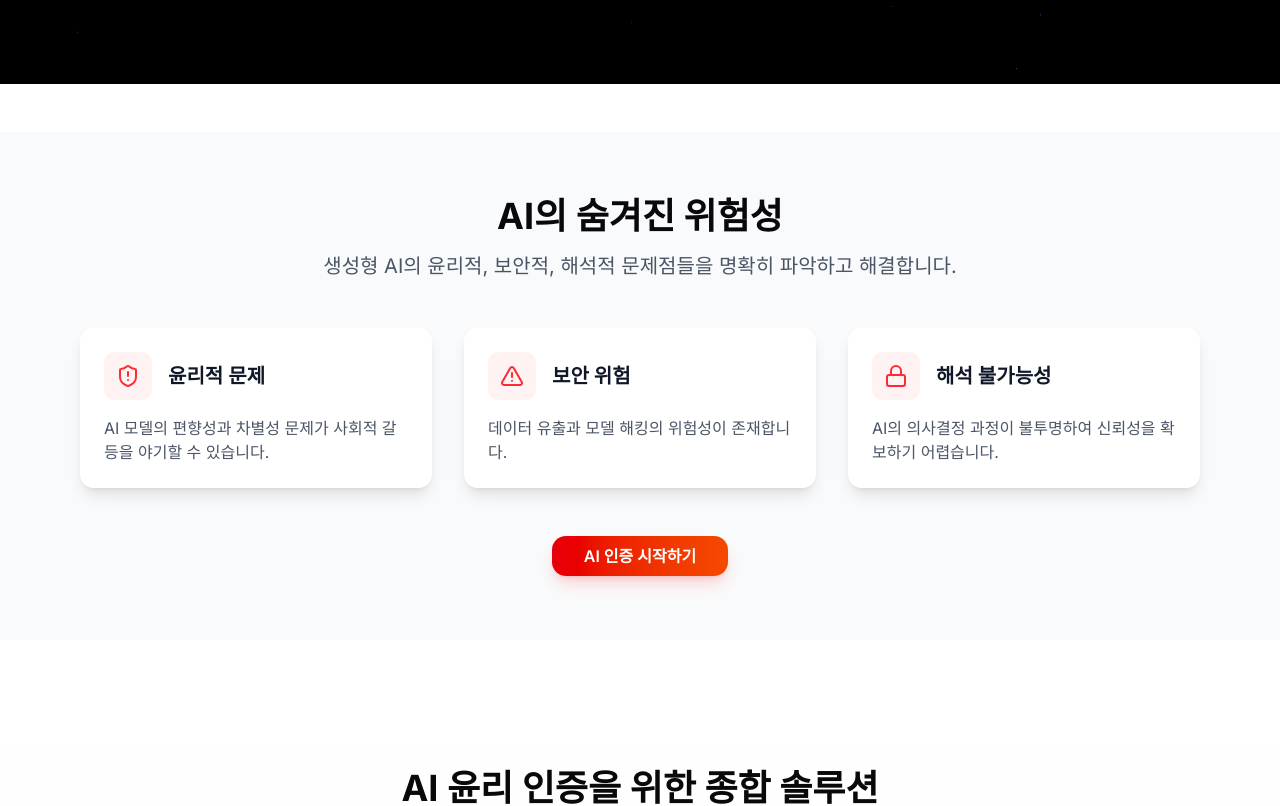
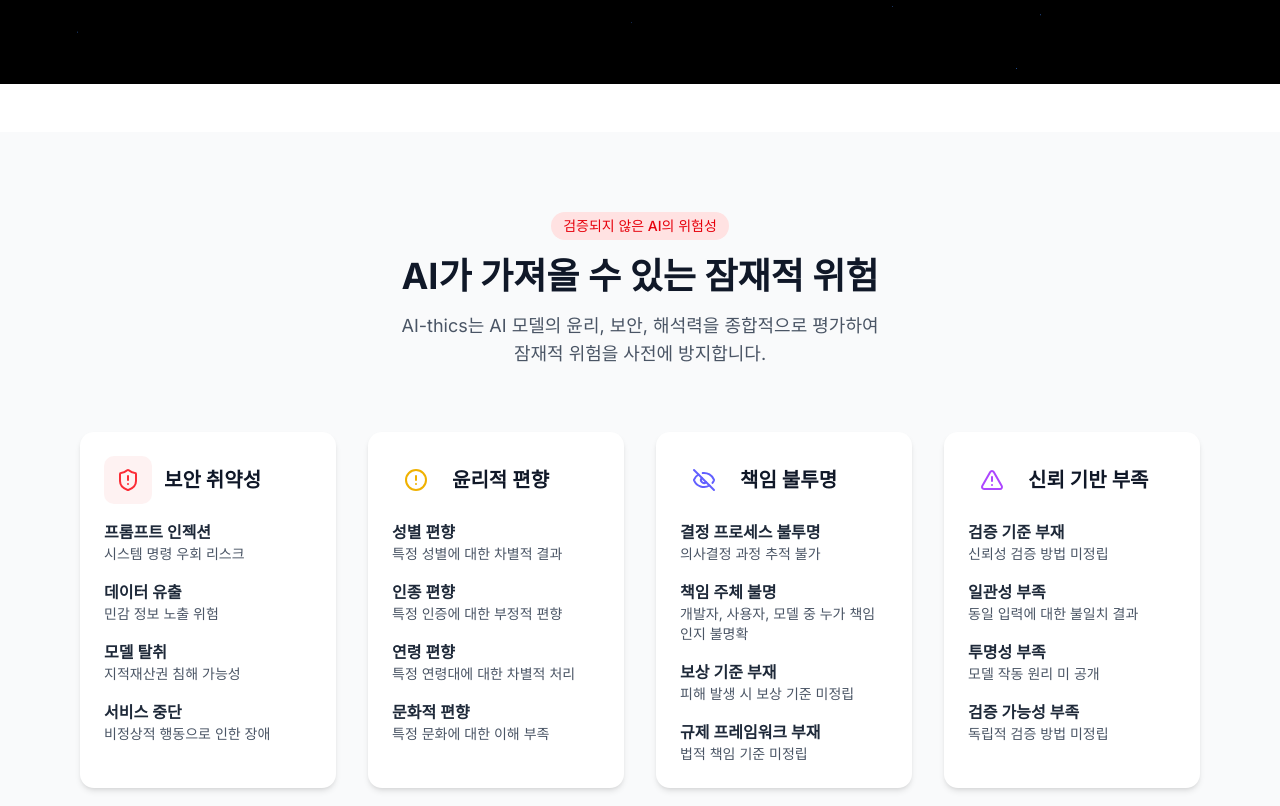
Before and after one commit to HOBBYTAN/ai-thics, a Next.js app: page / in a window 1280 px wide. Shown: the part 780-1586 px from the top of the page. Built offline with nearby package versions, Linux system fonts and the light colour scheme.

Commit message:
fix: Vercel 배포 에러 수정

```diff
--- a/next.config.js
+++ b/next.config.js
@@ -14,7 +14,9 @@ const nextConfig = {
   },
   // 클라이언트 컴포넌트 설정 추가
   experimental: {
-    serverActions: true,
+    serverActions: {
+      allowedOrigins: ['localhost:3000', 'ai-thics.vercel.app'],
+    },
   },
 }
 
--- a/src/app/xai/image-generator/page.tsx
+++ b/src/app/xai/image-generator/page.tsx
@@ -1,6 +1,7 @@
 'use client'
 
 import { useState, useEffect } from 'react'
+import Image from 'next/image'
 import { Button } from '@/components/ui/button'
 import { Input } from '@/components/ui/input'
 import { ImageDialog } from '@/components/ui/image-dialog'
@@ -105,10 +106,11 @@ export default function ImageGeneratorPage() {
                     className="group relative aspect-square cursor-pointer overflow-hidden rounded-2xl border border-gray-200 shadow-sm transition-all hover:shadow-md"
                     onClick={() => setSelectedImage(image)}
                   >
-                    <img
+                    <Image
                       src={image.url}
                       alt={image.prompt}
-                      className="h-full w-full object-cover transition-transform group-hover:scale-105"
+                      fill
+                      className="object-cover transition-transform group-hover:scale-105"
                     />
                     <div className="absolute inset-0 bg-gradient-to-t from-black/60 to-transparent opacity-0 transition-opacity group-hover:opacity-100">
                       <p className="absolute bottom-4 left-4 right-4 text-sm text-white line-clamp-2">
@@ -135,10 +137,11 @@ export default function ImageGeneratorPage() {
                     onClick={() => setSelectedImage(item)}
                   >
                     <div className="relative aspect-square overflow-hidden rounded-lg">
-                      <img
+                      <Image
                         src={item.url}
                         alt={item.prompt}
-                        className="h-full w-full object-cover transition-transform group-hover:scale-105"
+                        fill
+                        className="object-cover transition-transform group-hover:scale-105"
                       />
                     </div>
                     <div className="space-y-1">
--- a/src/components/sections/problem/index.tsx
+++ b/src/components/sections/problem/index.tsx
@@ -3,24 +3,35 @@
 import { useState } from 'react'
 import { Button } from '@/components/ui/button'
 import { ComingSoonDialog } from '@/components/ui/coming-soon-dialog'
-import { ShieldAlert, AlertTriangle, Lock } from 'lucide-react'
+import { AlertCircle, ShieldAlert, EyeOff, AlertTriangle } from 'lucide-react'
 
 interface ProblemCardProps {
+  icon: React.ReactNode
   title: string
-  description: string
-  icon: React.ReactNode
+  points: string[]
+  color?: string
 }
 
-function ProblemCard({ title, description, icon }: ProblemCardProps) {
+function ProblemCard({ icon, title, points, color = 'red' }: ProblemCardProps) {
   return (
-    <div className="bg-white dark:bg-gray-800 rounded-xl p-6 shadow-lg hover:shadow-xl transition-shadow">
-      <div className="flex items-center gap-4 mb-4">
-        <div className="p-3 bg-red-50 dark:bg-red-900/20 rounded-lg">
+    <div className="bg-white dark:bg-gray-800 rounded-xl p-6 shadow-md hover:shadow-xl transition-shadow flex flex-col gap-4">
+      <div className="flex items-center gap-3">
+        <div className={`p-3 bg-${color}-50 dark:bg-${color}-900/20 rounded-lg`}>
           {icon}
         </div>
         <h3 className="text-xl font-semibold text-gray-900 dark:text-white">{title}</h3>
       </div>
-      <p className="text-gray-600 dark:text-gray-300">{description}</p>
+      <ul className="space-y-4">
+        {points.map((point, idx) => {
+          const [label, desc] = point.split(' – ')
+          return (
+            <li key={idx}>
+              <div className="text-base font-semibold text-gray-800 dark:text-white">{label}</div>
+              <div className="text-sm text-gray-600 dark:text-gray-400">{desc}</div>
+            </li>
+          )
+        })}
+      </ul>
     </div>
   )
 }
@@ -29,44 +40,83 @@ export function ProblemSection() {
   const [isDialogOpen, setIsDialogOpen] = useState(false)
 
   return (
-    <section id="problem" className="py-16 bg-gray-50 dark:bg-gray-900">
+    <section id="problem" className="py-20 bg-gray-50 dark:bg-gray-900">
       <div className="container mx-auto px-4 max-w-6xl">
-        <div className="text-center mb-12 animate-on-scroll animate-slide-up" data-once="true">
-          <h2 className="text-3xl md:text-4xl font-bold mb-4">
-            AI의 숨겨진 위험성
+        <div className="text-center mb-16">
+          <span className="inline-block bg-red-100 text-red-600 dark:bg-red-900/30 dark:text-red-300 px-3 py-1 rounded-full text-sm font-medium mb-4">
+            검증되지 않은 AI의 위험성
+          </span>
+          <h2 className="text-3xl md:text-4xl font-bold text-gray-900 dark:text-white mb-4">
+            AI가 가져올 수 있는 잠재적 위험
           </h2>
-          <p className="text-xl text-gray-600 dark:text-gray-400 max-w-2xl mx-auto">
-            생성형 AI의 윤리적, 보안적, 해석적 문제점들을
-            명확히 파악하고 해결합니다.
+          <p className="text-lg text-gray-600 dark:text-gray-400 max-w-2xl mx-auto">
+            AI-thics는 AI 모델의 윤리, 보안, 해석력을 종합적으로 평가하여<br />
+            잠재적 위험을 사전에 방지합니다.
           </p>
         </div>
 
-        <div className="grid md:grid-cols-3 gap-8">
+        <div className="grid md:grid-cols-2 lg:grid-cols-4 gap-8">
           <ProblemCard
-            title="윤리적 문제"
-            description="AI 모델의 편향성과 차별성 문제가 사회적 갈등을 야기할 수 있습니다."
             icon={<ShieldAlert className="w-6 h-6 text-red-500" />}
+            title="보안 취약성"
+            color="red"
+            points={[
+              '프롬프트 인젝션 – 시스템 명령 우회 리스크',
+              '데이터 유출 – 민감 정보 노출 위험',
+              '모델 탈취 – 지적재산권 침해 가능성',
+              '서비스 중단 – 비정상적 행동으로 인한 장애',
+            ]}
           />
           <ProblemCard
-            title="보안 위험"
-            description="데이터 유출과 모델 해킹의 위험성이 존재합니다."
-            icon={<AlertTriangle className="w-6 h-6 text-red-500" />}
+            icon={<AlertCircle className="w-6 h-6 text-yellow-500" />}
+            title="윤리적 편향"
+            color="yellow"
+            points={[
+              '성별 편향 – 특정 성별에 대한 차별적 결과',
+              '인종 편향 – 특정 인증에 대한 부정적 편향',
+              '연령 편향 – 특정 연령대에 대한 차별적 처리',
+              '문화적 편향 – 특정 문화에 대한 이해 부족',
+            ]}
           />
           <ProblemCard
-            title="해석 불가능성"
-            description="AI의 의사결정 과정이 불투명하여 신뢰성을 확보하기 어렵습니다."
-            icon={<Lock className="w-6 h-6 text-red-500" />}
+            icon={<EyeOff className="w-6 h-6 text-indigo-500" />}
+            title="책임 불투명"
+            color="indigo"
+            points={[
+              '결정 프로세스 불투명 – 의사결정 과정 추적 불가',
+              '책임 주체 불명 – 개발자, 사용자, 모델 중 누가 책임인지 불명확',
+              '보상 기준 부재 – 피해 발생 시 보상 기준 미정립',
+              '규제 프레임워크 부재 – 법적 책임 기준 미정립',
+            ]}
+          />
+          <ProblemCard
+            icon={<AlertTriangle className="w-6 h-6 text-purple-500" />}
+            title="신뢰 기반 부족"
+            color="purple"
+            points={[
+              '검증 기준 부재 – 신뢰성 검증 방법 미정립',
+              '일관성 부족 – 동일 입력에 대한 불일치 결과',
+              '투명성 부족 – 모델 작동 원리 미 공개',
+              '검증 가능성 부족 – 독립적 검증 방법 미정립',
+            ]}
           />
         </div>
 
-        <div className="text-center mt-12">
+        <div className="text-center mt-16">
           <Button
             size="lg"
-            className="bg-gradient-to-r from-red-600 to-orange-600 hover:from-red-700 hover:to-orange-700 text-white rounded-xl px-8 py-4 shadow-lg shadow-red-500/20 font-semibold transform transition-all hover:scale-105"
+            className="bg-gradient-to-r from-red-600 to-orange-500 text-white hover:from-red-700 hover:to-orange-600 rounded-xl px-8 py-4 text-base font-semibold shadow-md shadow-red-400/30 transform transition-all hover:scale-105"
             onClick={() => setIsDialogOpen(true)}
           >
             AI 인증 시작하기
           </Button>
+        </div>
+
+        <div className="text-center mt-24 px-6">
+          <p className="text-2xl md:text-3xl font-semibold text-gray-800 dark:text-white leading-relaxed max-w-3xl mx-auto">
+            기술은 어렵지만, <span className="text-blue-600 font-bold">신뢰는 명확해야 합니다.</span><br />
+            우리는 그것을 <span className="text-blue-600 font-bold">점수로 말합니다.</span>
+          </p>
         </div>
       </div>
 
--- a/src/components/ui/image-dialog.tsx
+++ b/src/components/ui/image-dialog.tsx
@@ -1,5 +1,6 @@
 'use client'
 
+import Image from 'next/image'
 import { Dialog, DialogContent, DialogHeader, DialogTitle } from '@/components/ui/dialog'
 import { Button } from '@/components/ui/button'
 import { Download } from 'lucide-react'
@@ -37,10 +38,12 @@ export function ImageDialog({ open, onOpenChange, imageUrl, prompt }: ImageDialo
         </DialogHeader>
         <div className="relative bg-gray-50">
           <div className="aspect-square w-full overflow-hidden">
-            <img
+            <Image
               src={imageUrl}
               alt={prompt}
-              className="h-full w-full object-contain"
+              fill
+              className="object-contain"
+              priority
             />
           </div>
           <div className="absolute bottom-0 left-0 right-0 bg-gradient-to-t from-black/80 to-transparent p-6">
--- a/src/lib/mongodb.ts
+++ b/src/lib/mongodb.ts
@@ -11,7 +11,7 @@ let client: MongoClient
 let clientPromise: Promise<MongoClient>
 
 if (process.env.NODE_ENV === 'development') {
-  let globalWithMongo = global as typeof globalThis & {
+  const globalWithMongo = global as typeof globalThis & {
     _mongoClientPromise?: Promise<MongoClient>
   }
 
```
